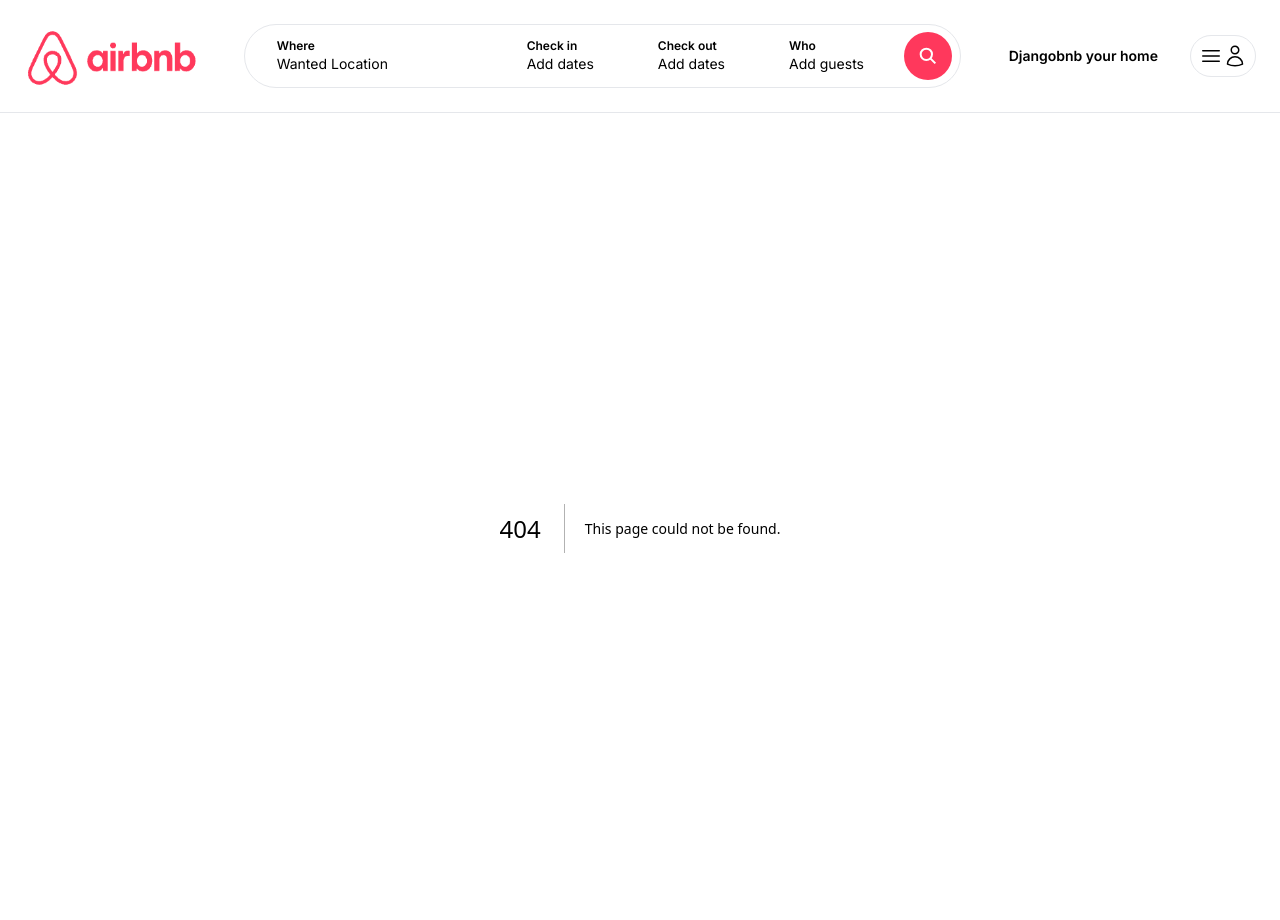
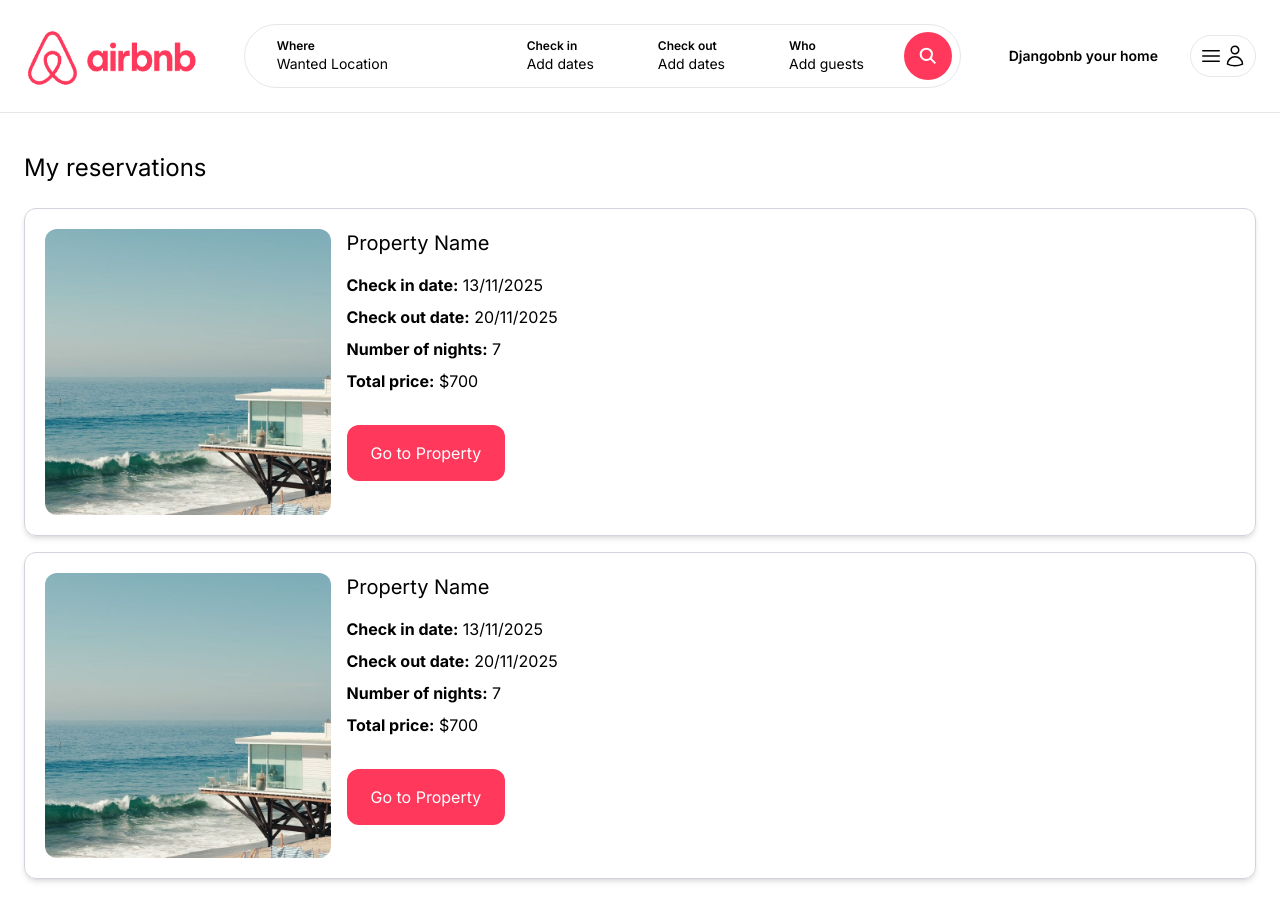
Before and after one commit to JoseRizl/Djangobnb-project, a Next.js app: page /myreservations in a window 1280 px wide. Before the commit this address had no page. Shown: the top 920 px of the page. Built offline with nearby package versions, Linux system fonts and the light colour scheme.

Commit message:
Static My Reservations page - Nick Joey Cabahug

```diff
--- /dev/null
+++ b/app/myreservations/page.tsx
@@ -0,0 +1,61 @@
+import Image from "next/image";
+
+ const MyReservationsPage = () => {
+    return (
+        <main className="max-w-[1500px] mx-auto px-6 pb-6">
+            <h1 className="my-6 text-2xl">My reservations</h1>
+
+            <div className="space-y-4">
+                <div className="p-5 grid grid-cols-1 md:grid-cols-4 gap-4 shadow-md border border-gray-300 rounded-xl">
+                    <div className="col-span-1">
+                        <div className="relative overflow-hidden aspect-square rounded-xl">
+                            <Image
+                                fill
+                                src="/beach_1.jpg"
+                                className="hover:scale-110 object-cover transition h-full w-full"
+                                alt="Beach"
+                            />
+                        </div>
+                    </div>
+
+                    <div className="col-span-1 md:col-span-3">
+                        <h2 className="mb-4 text-xl">Property Name</h2>
+                        <p className="mb-2"><strong>Check in date:</strong> 13/11/2025</p>
+                        <p className="mb-2"><strong>Check out date:</strong> 20/11/2025</p>
+
+                        <p className="mb-2"><strong>Number of nights:</strong> 7</p>
+                        <p className="mb-2"><strong>Total price:</strong> $700</p>
+
+                        <div className="mt-6 inline-block cursor-pointer py-4 px-6 bg-airbnb text-white rounded-xl">Go to Property</div>
+                    </div>
+                </div>
+
+                <div className="p-5 grid grid-cols-1 md:grid-cols-4 gap-4 shadow-md border border-gray-300 rounded-xl">
+                    <div className="col-span-1">
+                        <div className="relative overflow-hidden aspect-square rounded-xl">
+                            <Image
+                                fill
+                                src="/beach_1.jpg"
+                                className="hover:scale-110 object-cover transition h-full w-full"
+                                alt="Beach"
+                            />
+                        </div>
+                    </div>
+
+                    <div className="col-span-1 md:col-span-3">
+                        <h2 className="mb-4 text-xl">Property Name</h2>
+                        <p className="mb-2"><strong>Check in date:</strong> 13/11/2025</p>
+                        <p className="mb-2"><strong>Check out date:</strong> 20/11/2025</p>
+
+                        <p className="mb-2"><strong>Number of nights:</strong> 7</p>
+                        <p className="mb-2"><strong>Total price:</strong> $700</p>
+
+                        <div className="mt-6 inline-block cursor-pointer py-4 px-6 bg-airbnb text-white rounded-xl">Go to Property</div>
+                    </div>
+                </div>
+            </div>
+        </main>
+    )
+ }
+
+export default MyReservationsPage;
```
